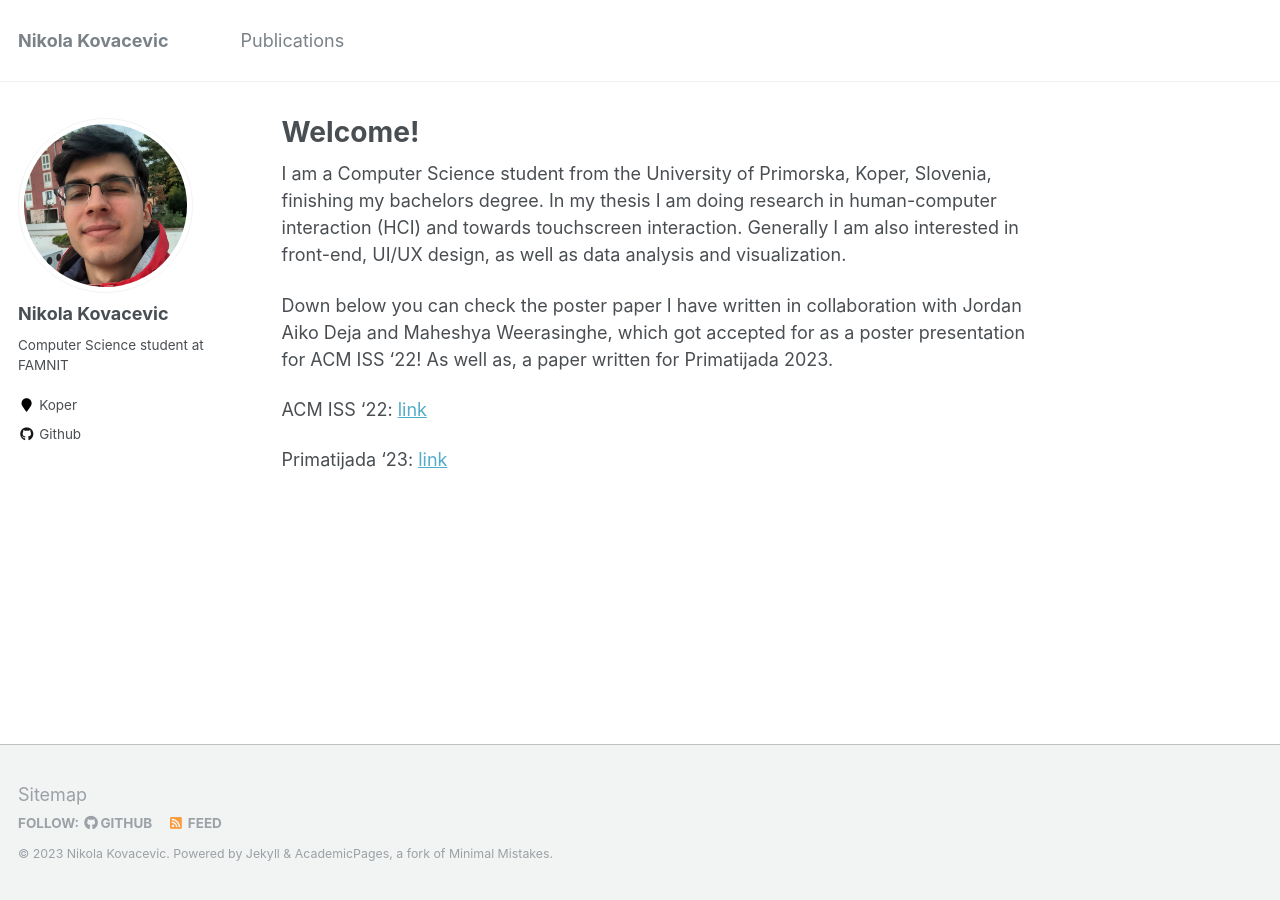
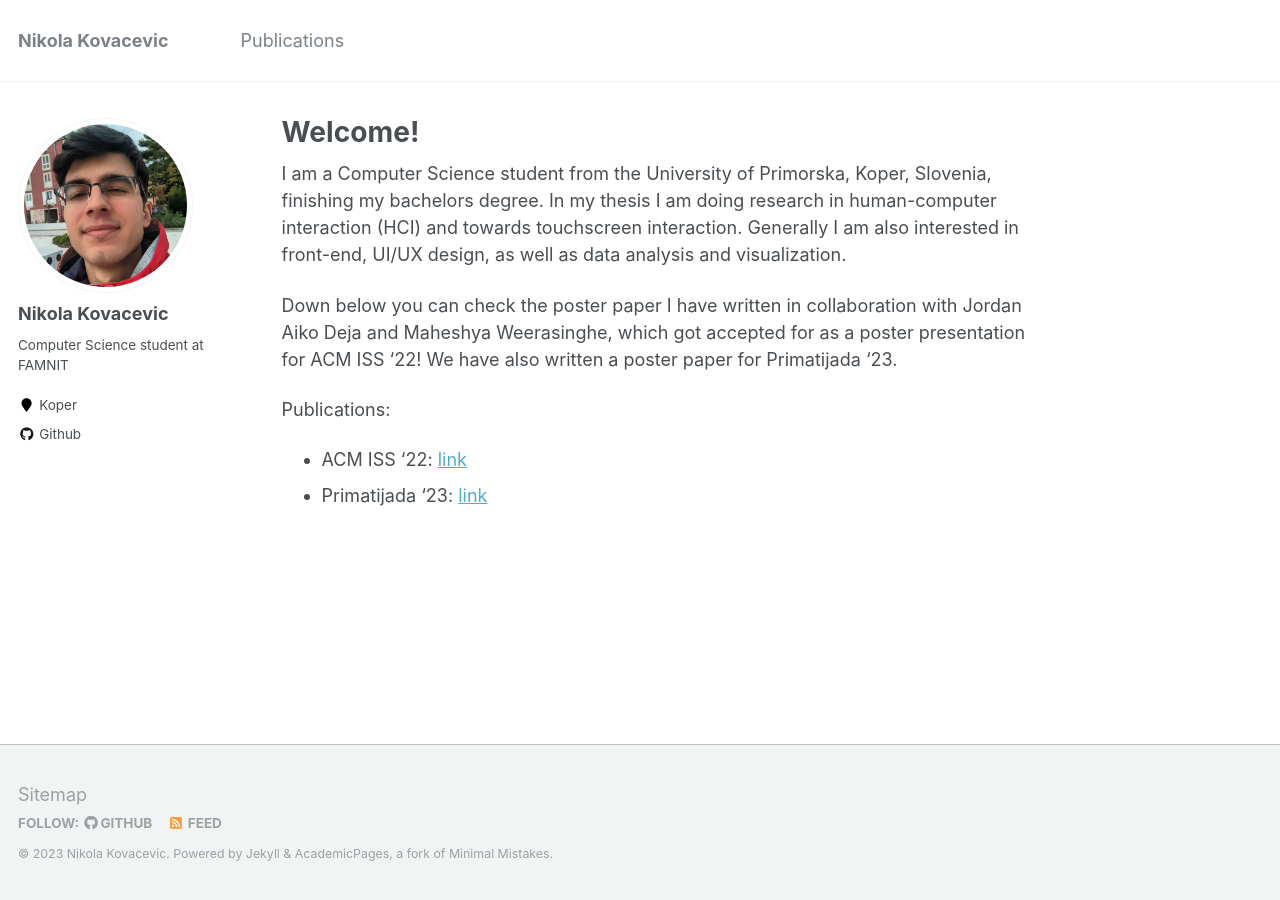
Before and after one commit to coachzer/coachzer.github.io, a Jekyll site: the page built from _pages/about.md, in a window 1280 px wide. Built offline with Jekyll 4.4.1, drawn with Linux system fonts in a browser that asks for light colours.

Commit message:
Update about.md

```diff
--- a/_pages/about.md
+++ b/_pages/about.md
@@ -10,8 +10,8 @@ redirect_from:
 
 I am a Computer Science student from the University of Primorska, Koper, Slovenia, finishing my bachelors degree. In my thesis I am doing research in human-computer interaction (HCI) and towards touchscreen interaction. Generally I am also interested in front-end, UI/UX design, as well as data analysis and visualization.
 
-Down below you can check the poster paper I have written in collaboration with Jordan Aiko Deja and Maheshya Weerasinghe, which got accepted for as a poster presentation for ACM ISS '22! As well as, a paper written for Primatijada 2023.
+Down below you can check the poster paper I have written in collaboration with Jordan Aiko Deja and Maheshya Weerasinghe, which got accepted for as a poster presentation for ACM ISS '22! We have also written a poster paper for Primatijada '23.
 
-ACM ISS '22: [link](https://coachzer.github.io/images/ISS_2022_Nikola_Poster_Paper.pdf)
-
-Primatijada '23: [link](https://coachzer.github.io/images/Primatijada_2023_Nikola.pdf)
+Publications:
+  - ACM ISS '22: [link](https://coachzer.github.io/images/ISS_2022_Nikola_Poster_Paper.pdf)
+  - Primatijada '23: [link](https://coachzer.github.io/images/Primatijada_2023_Nikola.pdf)
```
